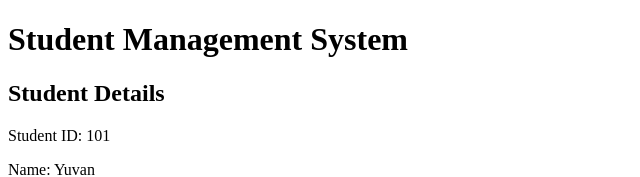
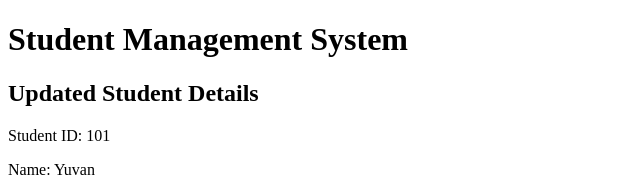
Before and after one commit to yuvanmanideep6/Student_Management_System, a plain HTML site: page index.html in a window 1280 px wide. Shown: the top 177 px of the page, without its empty margins (0-640 px from the left). Drawn offline with Linux system fonts and the light colour scheme.

Commit message:
Update index.html

```diff
--- a/index.html
+++ b/index.html
@@ -7,7 +7,7 @@
 <body>
     <h1>Student Management System</h1>
 
-    <h2>Student Details</h2>
+    <h2> Updated Student Details</h2>
 
     <p>Student ID: 101</p>
     <p>Name: Yuvan</p>
```
